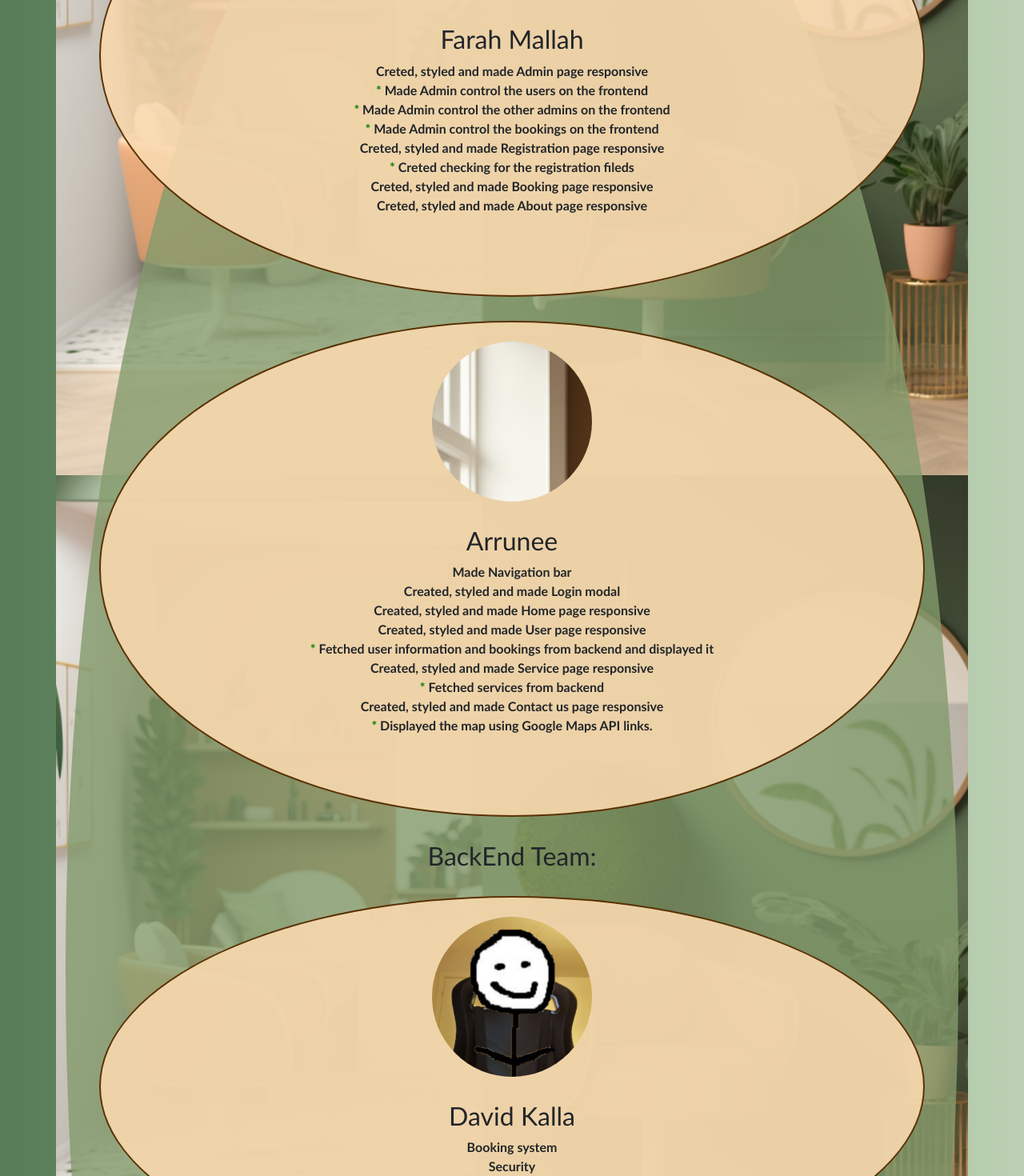
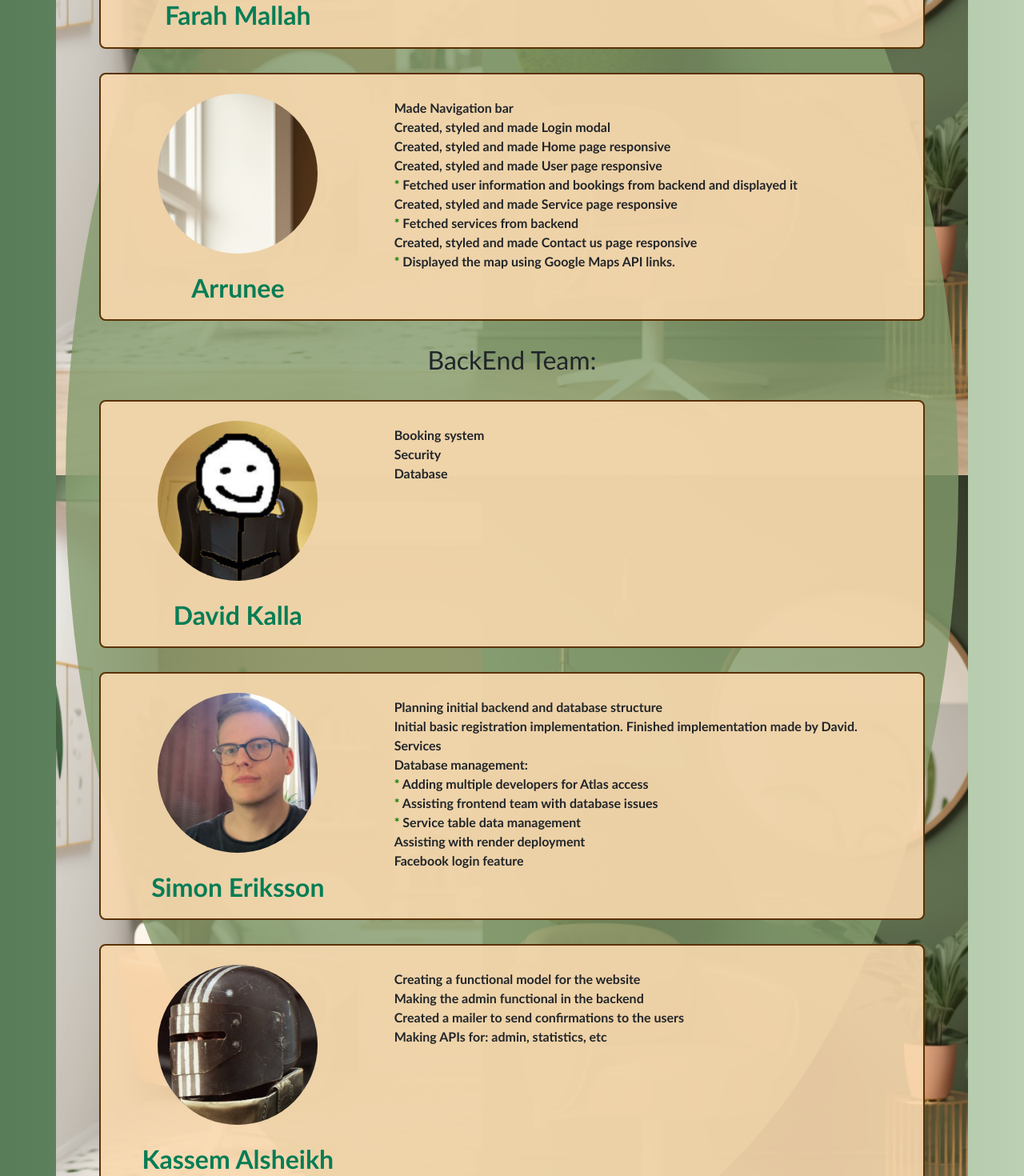
Before and after one commit to Asom98/fullstack, a React (Vite) app: page /about in a window 1280 px wide. Shown: the part 580-2050 px from the top of the page at 80% size. Built offline with nearby package versions, Linux system fonts and the light colour scheme.

Commit message:
Fixed about-page style

```diff
--- a/src/components/AboutPage.jsx
+++ b/src/components/AboutPage.jsx
@@ -7,11 +7,13 @@ export function AboutPage() {
     <Container className="about-container">
       <Container className="about-in-container rounded-circle">
         <h2 className="team-title">FrontEnd Team:</h2>
-        <Row className="developer-row rounded-circle">
-          <Col xs={12}>
+        <Row className="developer-row rounded-6">
+          <Col xs={12} md={4}>
             <Container className="developer-pic-Farah rounded-circle"></Container>
+            <h2 className="developer-name">Farah Mallah</h2>
+          </Col>
+          <Col xs={12} md={8}>
             <Container className="about-info rounded-circle">
-              <h2>Farah Mallah</h2>
               <p>
                 Creted, styled and made Admin page responsive
                 <br /> <span style={{ color: "green" }}>*</span> Made Admin
@@ -35,11 +37,13 @@ export function AboutPage() {
             </Container>
           </Col>
         </Row>
-        <Row className="developer-row rounded-circle">
-          <Col xs={12}>
+        <Row className="developer-row rounded-6">
+          <Col xs={12} md={4}>
             <Container className="developer-pic rounded-circle mt-4 mb-4"></Container>
+            <h2 className="developer-name">Arrunee</h2>
+          </Col>
+          <Col xs={12} md={8}>
             <Container className="about-info rounded-circle">
-              <h2>Arrunee</h2>
               <p>
                 Made Navigation bar
                 <br />
@@ -64,11 +68,13 @@ export function AboutPage() {
           </Col>
         </Row>
         <h2 className="team-title">BackEnd Team:</h2>
-        <Row className="developer-row rounded-circle">
-          <Col xs={12}>
+        <Row className="developer-row rounded-6">
+          <Col xs={12} md={4}>
             <Container className="developer-pic-david rounded-circle mt-4 mb-4"></Container>
+            <h2 className="developer-name">David Kalla</h2>
+          </Col>
+          <Col xs={12} md={8}>
             <Container className="about-info rounded-circle">
-              <h2>David Kalla</h2>
               <p>
                 Booking system
                 <br />
@@ -79,11 +85,13 @@ export function AboutPage() {
             </Container>
           </Col>
         </Row>
-        <Row className="developer-row rounded-circle">
-          <Col xs={12}>
+        <Row className="developer-row rounded-6">
+          <Col xs={12} md={4}>
             <Container className="developer-pic-Simon rounded-circle mt-4 mb-4"></Container>
+            <h2 className="developer-name">Simon Eriksson</h2>
+          </Col>
+          <Col xs={12} md={8}>
             <Container className="about-info rounded-circle">
-              <h2>Simon Eriksson</h2>
               <p>
                 Planning initial backend and database structure
                 <br />
@@ -105,11 +113,13 @@ export function AboutPage() {
             </Container>
           </Col>
         </Row>
-        <Row className="developer-row rounded-circle">
-          <Col xs={12}>
+        <Row className="developer-row rounded-6">
+          <Col xs={12} md={4}>
             <Container className="developer-pic-Kassim rounded-circle mt-4 mb-4"></Container>
+            <h2 className="developer-name">Kassem Alsheikh</h2>
+          </Col>
+          <Col xs={12} md={8}>
             <Container className="about-info rounded-circle">
-              <h2>Kassem Alsheikh</h2>
               <p>
                 Creating a functional model for the website <br />
                 Making the admin functional in the backend <br />
--- a/src/components/css/About.css
+++ b/src/components/css/About.css
@@ -20,7 +20,7 @@
 }
 
 .about-info{
-  margin-bottom: 100px !important;
+  margin-bottom: 40px !important;
   margin-top: 30px !important;
 }
 
@@ -44,14 +44,19 @@
   background-image: url("../backgrounds/About_Page_Background.png") !important;
   padding-top: 50px !important;
   font-family:'Trebuchet MS', 'Lucida Sans Unicode', 'Lucida Grande', 'Lucida Sans', Arial, sans-serif;
+}
+
+.developer-name{
   text-align: center;
-
+  font-weight: bolder;
+  color: rgb(5, 125, 85);
+  margin: 20px;
 }
 
 .about-in-container{
   background-color: rgba(132, 156, 109, 0.8);
-  padding-top: 50px !important;
-  margin: 30px;
+  padding-top: 60px !important;
+  padding-bottom: 60px !important;
 }
 
 .developer-row{
```
